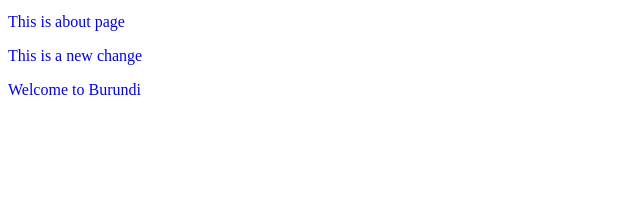
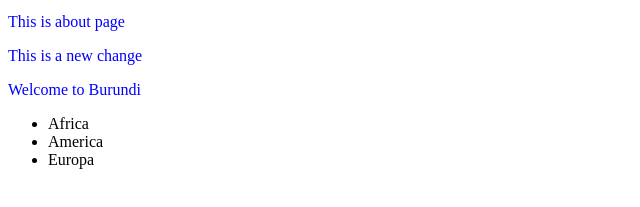
Before and after one commit to matarokeza/new-project, a plain HTML site: page index.html in a window 1280 px wide. Shown: the part 81-288 px from the top of the page, without its empty margins (0-640 px from the left). Drawn offline with Linux system fonts and the light colour scheme.

Commit message:
First push to github

```diff
--- a/index.html
+++ b/index.html
@@ -13,5 +13,10 @@
     <p>This is about page</p>
     <p>This is a new change</p>
     <p>Welcome to Burundi</p>
+    <ul>
+        <li>Africa</li>
+        <li>America</li>
+        <li>Europa</li>
+    </ul>
 </body>
 </html>
```
